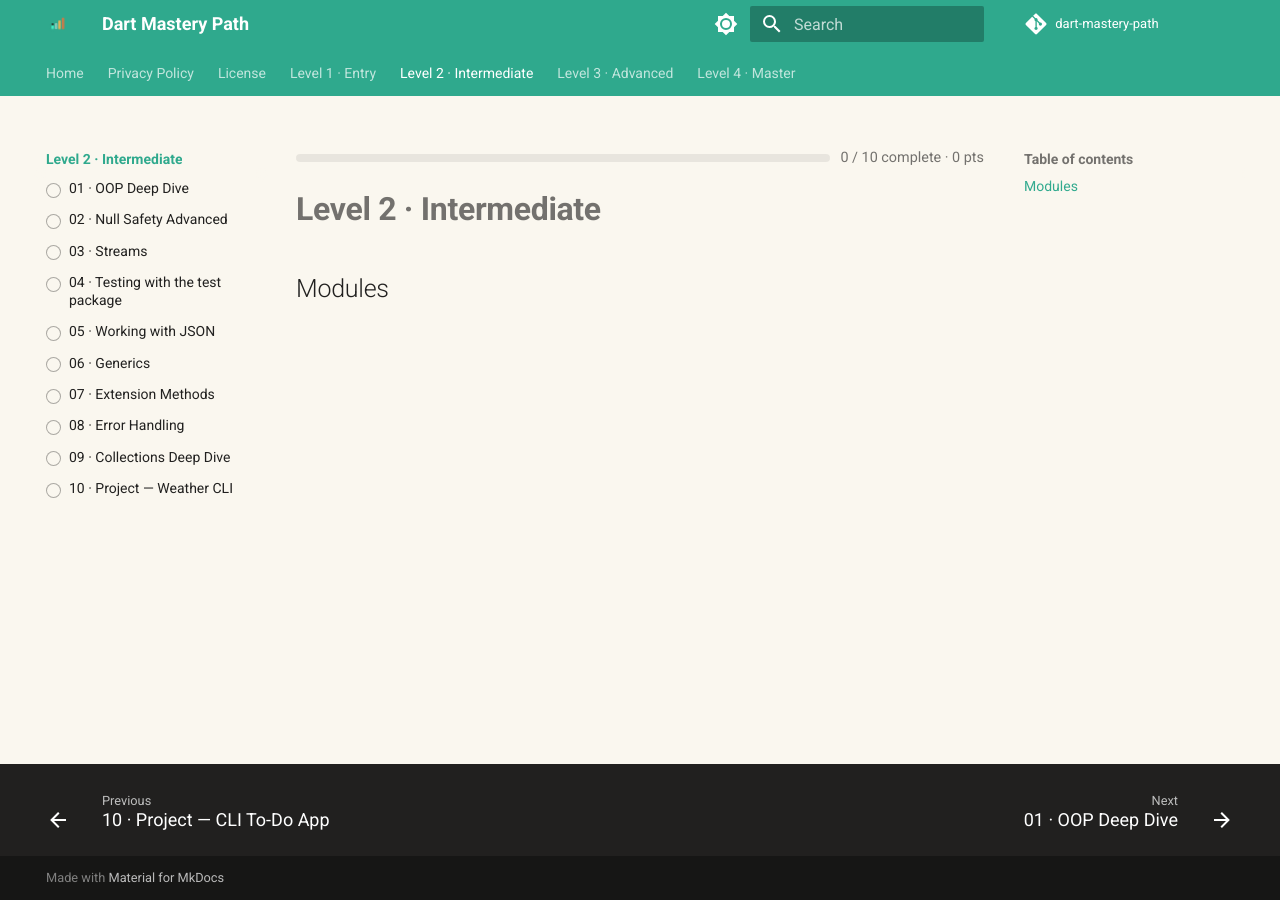
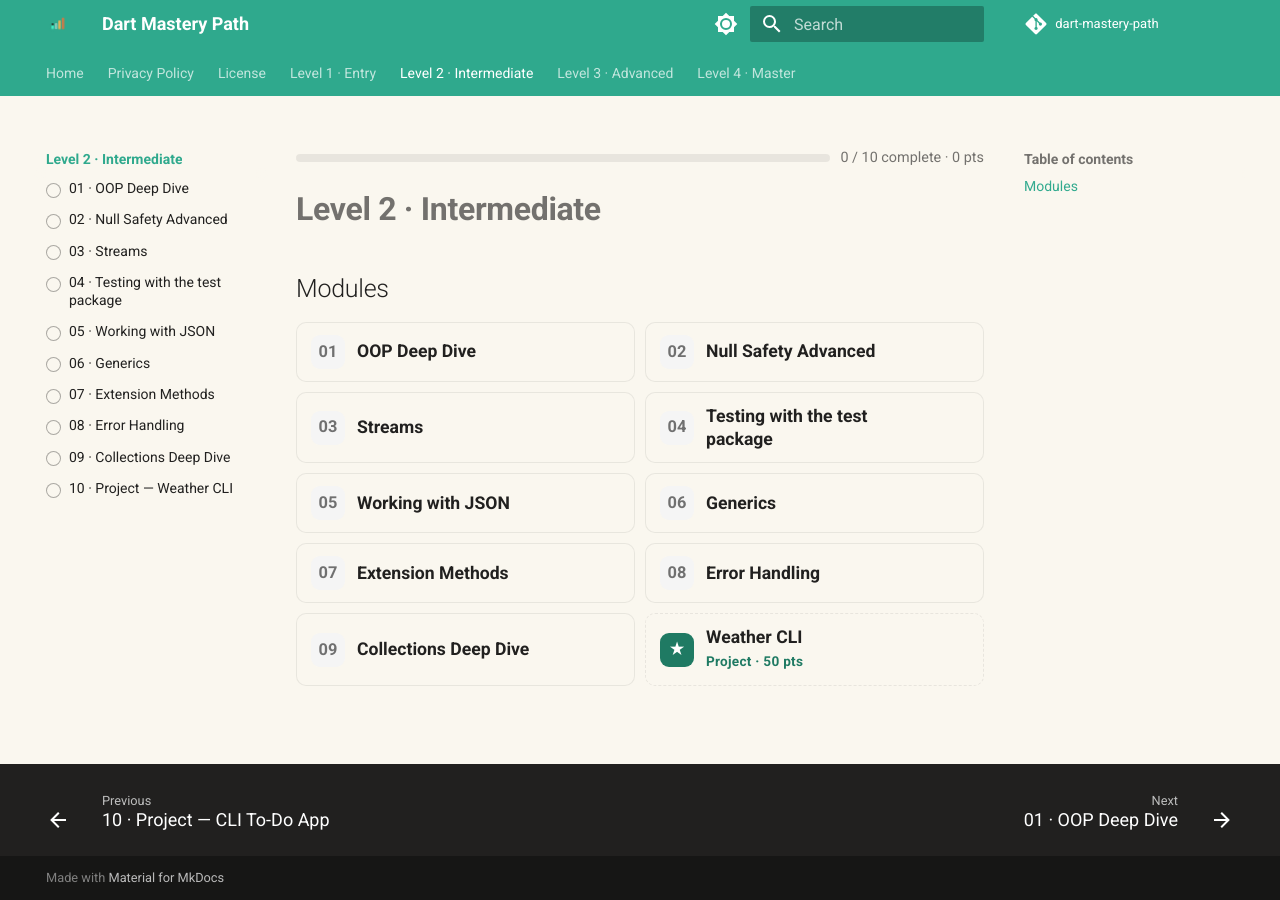
Before and after one commit to SIGILIPELLI/dart-mastery-path, an MkDocs documentation site: the page built from docs/level-2/index.md, in a window 1280 px wide. Built offline with MkDocs 1.6.1 and Material for MkDocs 9.7.7, drawn with Linux system fonts in a browser that asks for light colours; comment, search, counter and statistics services are not loaded; part of the change alters nothing that is shown.

Commit message:
Fix missing module list links on level overview pages
Several level-N/index.md pages listed module titles as plain text
instead of links, so the client-side tile enhancer found no <a>
inside each list item and replaced the list with an empty grid —
the "Modules" heading rendered with nothing underneath. Converted
each affected list to link to its real lesson file per mkdocs.yml's
nav; levels already linked correctly are untouched.

Co-Authored-By: Claude Sonnet 5 <noreply@anthropic.com>
Claude-Session: https://claude.ai/code/session_01Hje8nqbBP9V9WQ3JEcJc69

```diff
--- a/docs/level-2/index.md
+++ b/docs/level-2/index.md
@@ -2,13 +2,13 @@
 
 ## Modules
 
-1. OOP Deep Dive
-2. Null Safety Advanced
-3. Streams
-4. Testing with the test package
-5. Working with JSON
-6. Generics
-7. Extension Methods
-8. Error Handling
-9. Collections Deep Dive
-10. Project — Weather CLI
+1. [OOP Deep Dive](01-oop-deep-dive.md)
+2. [Null Safety Advanced](02-null-safety-advanced.md)
+3. [Streams](03-streams.md)
+4. [Testing with the test package](04-testing.md)
+5. [Working with JSON](05-json.md)
+6. [Generics](06-generics.md)
+7. [Extension Methods](07-extension-methods.md)
+8. [Error Handling](08-error-handling.md)
+9. [Collections Deep Dive](09-collections-deep-dive.md)
+10. [Project — Weather CLI](10-project-weather-cli.md)
```
